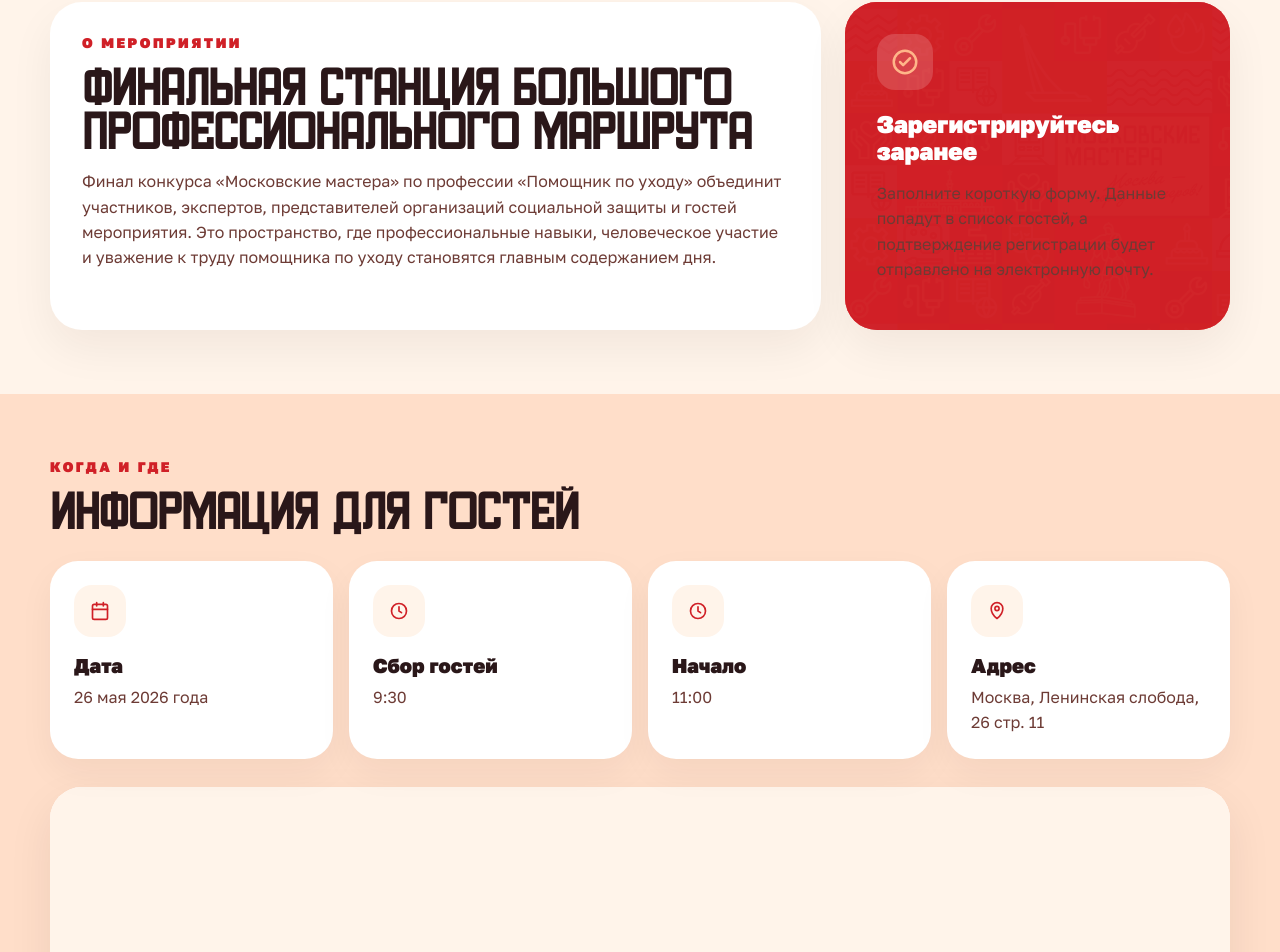
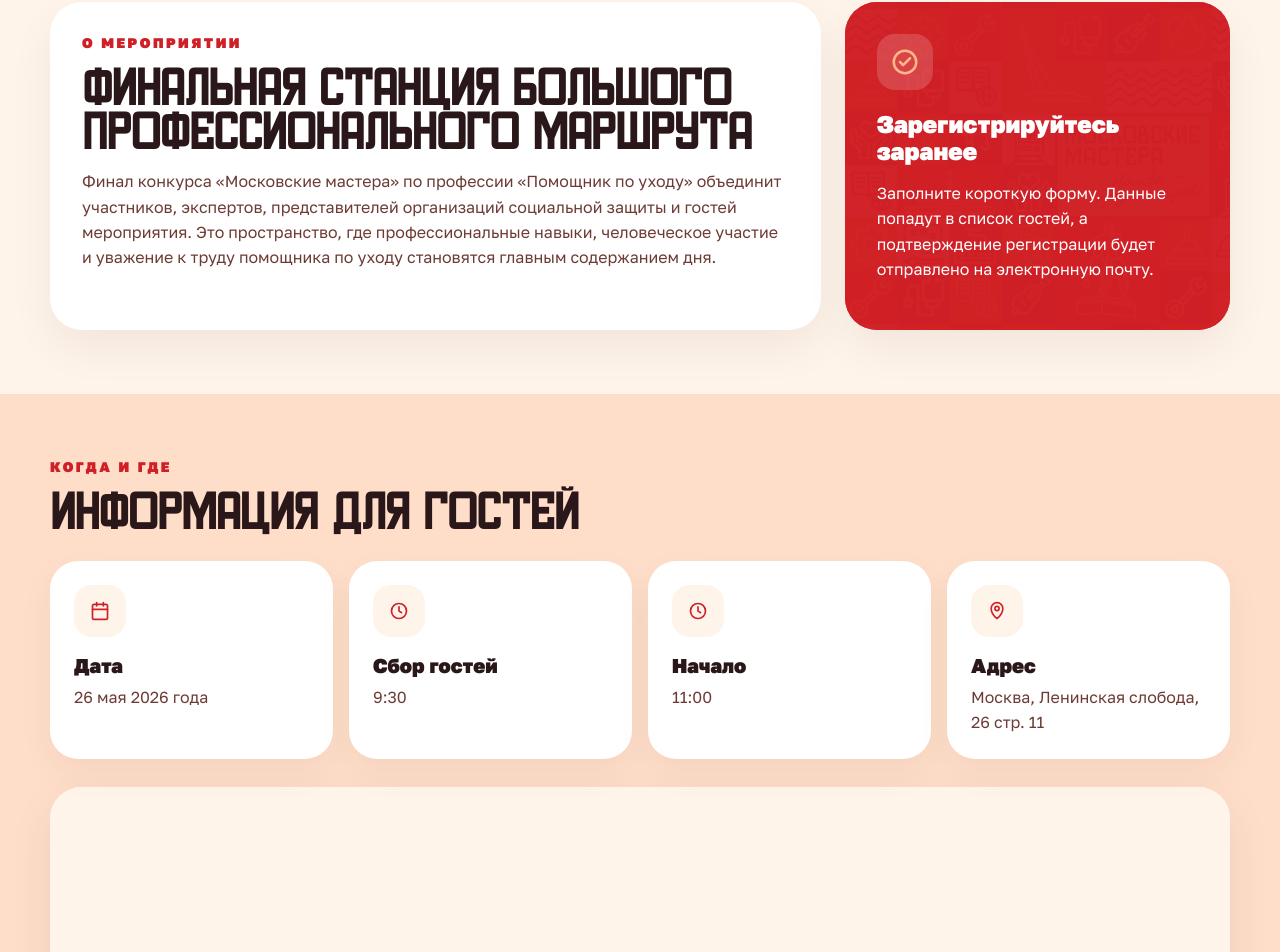
Before and after one commit to NickyNomad/poezd-zhizni-registration, a React (Vite) app: page / in a window 1280 px wide. Shown: the part 1022-1974 px from the top of the page. Built offline with nearby package versions, Linux system fonts and the light colour scheme.

Commit message:
Update red card text color

```diff
--- a/src/styles.css
+++ b/src/styles.css
@@ -166,6 +166,15 @@ h1 { font-family: "Oldtimer", "Golos Text", Arial, sans-serif; max-width: 850px;
 .footerLogo { height: 56px; width: auto; object-fit: contain; }
 .footerTitle { margin: 0 0 6px; font-weight: 900; }
 .footer p { color: rgba(255,255,255,.86); }
+.redCard .cardInner {
+  color: #ffffff;
+}
+
+.redCard .cardInner h3,
+.redCard .cardInner p {
+  color: #ffffff;
+}
+
 
 @media (max-width: 980px) {
   .heroGrid, .aboutGrid, .registrationGrid { grid-template-columns: 1fr; }
```
